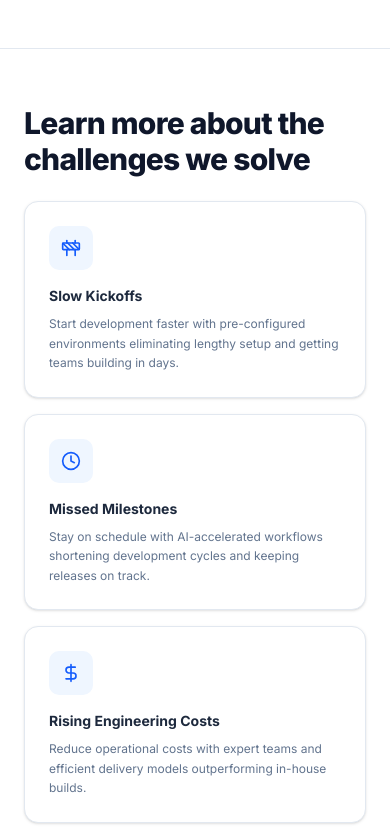
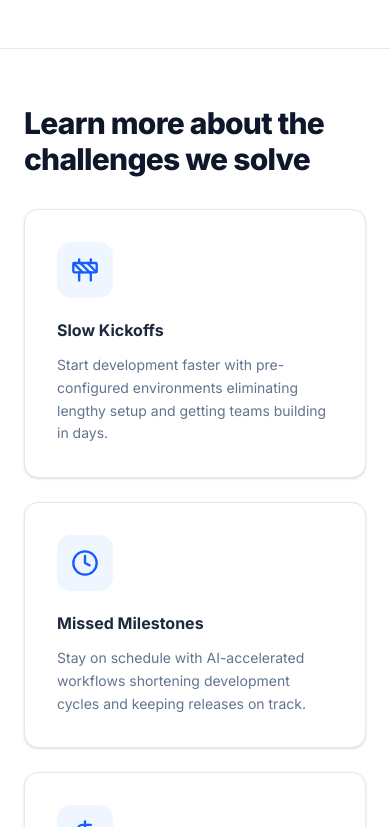
Before and after one commit to krishnavamsij/SimpleCube-Website, a Next.js app: page / in a window 390 px wide. Shown: the part 997-1824 px from the top of the page. Built offline with nearby package versions, Linux system fonts and the light colour scheme.

Commit message:
layout: extend all sections to max-w-[1400px], bigger challenge cards

```diff
--- a/src/components/approach.tsx
+++ b/src/components/approach.tsx
@@ -86,7 +86,7 @@ export function Approach() {
             {/* Radial glow bottom-left */}
             <div className="pointer-events-none absolute -bottom-20 -left-20 h-[400px] w-[400px] rounded-full bg-[#1F35A4]/20 blur-[100px]" />
 
-            <div className="relative z-10 mx-auto max-w-[1200px] px-6">
+            <div className="relative z-10 mx-auto max-w-[1400px] px-6">
                 {/* ── Two-column layout ── */}
                 <div className="flex flex-col gap-16 lg:flex-row lg:items-center lg:gap-20">
 
--- a/src/components/case-studies.tsx
+++ b/src/components/case-studies.tsx
@@ -81,7 +81,7 @@ export function CaseStudies() {
 
     return (
         <section className="bg-secondary py-20 sm:py-28">
-            <div className="mx-auto max-w-[1200px] px-6">
+            <div className="mx-auto max-w-[1400px] px-6">
                 {/* Header */}
                 <motion.div
                     variants={scrollReveal}
--- a/src/components/challenges.tsx
+++ b/src/components/challenges.tsx
@@ -27,7 +27,7 @@ export function Challenges() {
 
     return (
         <section className="bg-white py-14 sm:py-18">
-            <div className="mx-auto max-w-[1200px] px-6">
+            <div className="mx-auto max-w-[1400px] px-6">
                 {/* Section header — Accenture-style label above cards */}
                 <motion.h2
                     variants={scrollReveal}
@@ -45,7 +45,7 @@ export function Challenges() {
                     initial="hidden"
                     whileInView="visible"
                     viewport={viewportOnce}
-                    className="mt-6 grid gap-4 sm:grid-cols-2 lg:grid-cols-5"
+                    className="mt-8 grid gap-6 sm:grid-cols-2 lg:grid-cols-5"
                 >
                     {challenges.map((challenge) => {
                         const Icon = iconMap[challenge.icon];
@@ -53,23 +53,23 @@ export function Challenges() {
                             <motion.div
                                 key={challenge.title}
                                 variants={scrollReveal}
-                                className="group relative overflow-hidden rounded-xl border border-slate-200 bg-white p-6 shadow-sm transition-all duration-300 hover:shadow-md hover:border-blue-200"
+                                className="group relative overflow-hidden rounded-xl border border-slate-200 bg-white p-8 shadow-sm transition-all duration-300 hover:shadow-md hover:border-blue-200"
                             >
                                 {/* Top accent bar on hover */}
                                 <div className="absolute inset-x-0 top-0 h-[3px] bg-gradient-to-r from-blue-600 to-indigo-500 opacity-0 transition-opacity duration-300 group-hover:opacity-100" />
 
                                 {/* Icon */}
-                                <div className="mb-4 flex h-11 w-11 items-center justify-center rounded-lg bg-blue-50">
-                                    {Icon && <Icon className="h-5 w-5 text-blue-600" />}
+                                <div className="mb-5 flex h-14 w-14 items-center justify-center rounded-xl bg-blue-50">
+                                    {Icon && <Icon className="h-7 w-7 text-blue-600" />}
                                 </div>
 
                                 {/* Title */}
-                                <h3 className="text-sm font-bold text-slate-800">
+                                <h3 className="text-base font-bold text-slate-800">
                                     {challenge.title}
                                 </h3>
 
                                 {/* Description */}
-                                <p className="mt-2 text-xs leading-relaxed text-slate-500">
+                                <p className="mt-3 text-sm leading-relaxed text-slate-500">
                                     {challenge.description}
                                 </p>
                             </motion.div>
--- a/src/components/footer.tsx
+++ b/src/components/footer.tsx
@@ -10,7 +10,7 @@ export function Footer() {
 
     return (
         <footer className="border-t border-slate-800 bg-slate-950 text-slate-400">
-            <div className="mx-auto max-w-[1200px] px-6 py-16">
+            <div className="mx-auto max-w-[1400px] px-6 py-16">
                 <div className="grid gap-10 sm:grid-cols-2 lg:grid-cols-[2fr_1fr_1fr_1fr]">
                     {/* Brand */}
                     <div>
--- a/src/components/industries.tsx
+++ b/src/components/industries.tsx
@@ -29,7 +29,7 @@ export function Industries() {
 
     return (
         <section className="bg-muted/30 py-20 sm:py-28">
-            <div className="mx-auto max-w-[1200px] px-6">
+            <div className="mx-auto max-w-[1400px] px-6">
                 {/* Header */}
                 <motion.div
                     variants={scrollReveal}
--- a/src/components/process-timeline.tsx
+++ b/src/components/process-timeline.tsx
@@ -9,7 +9,7 @@ export function ProcessTimeline() {
 
     return (
         <section className="bg-background py-20 sm:py-28">
-            <div className="mx-auto max-w-[1200px] px-6">
+            <div className="mx-auto max-w-[1400px] px-6">
                 {/* Header */}
                 <motion.div
                     variants={scrollReveal}
--- a/src/components/products-showcase.tsx
+++ b/src/components/products-showcase.tsx
@@ -79,7 +79,7 @@ export function ProductsShowcase() {
             <div className="pointer-events-none absolute -top-40 right-1/3 h-[500px] w-[500px] rounded-full bg-[#1F35A4]/20 blur-[120px]" />
             <div className="pointer-events-none absolute bottom-0 left-0 h-[300px] w-[300px] rounded-full bg-[#00D4AA]/10 blur-[100px]" />
 
-            <div className="relative z-10 mx-auto max-w-[1200px] px-6">
+            <div className="relative z-10 mx-auto max-w-[1400px] px-6">
                 {/* Header row */}
                 <motion.div
                     variants={scrollReveal}
--- a/src/components/services.tsx
+++ b/src/components/services.tsx
@@ -15,7 +15,7 @@ export function Services() {
 
     return (
         <section className="bg-white py-20 sm:py-28">
-            <div className="mx-auto max-w-[1200px] px-6">
+            <div className="mx-auto max-w-[1400px] px-6">
                 {/* ── Section header ── */}
                 <motion.div
                     variants={scrollReveal}
--- a/src/components/stats.tsx
+++ b/src/components/stats.tsx
@@ -14,7 +14,7 @@ export function Stats() {
                 initial="hidden"
                 whileInView="visible"
                 viewport={viewportOnce}
-                className="mx-auto grid max-w-[1200px] gap-8 px-6 sm:grid-cols-2 lg:grid-cols-4"
+                className="mx-auto grid max-w-[1400px] gap-8 px-6 sm:grid-cols-2 lg:grid-cols-4"
             >
                 {stats.map((stat) => (
                     <motion.div
--- a/src/components/tech-stack.tsx
+++ b/src/components/tech-stack.tsx
@@ -10,7 +10,7 @@ export function TechStack() {
 
     return (
         <section className="bg-background py-20 sm:py-28">
-            <div className="mx-auto max-w-[1200px] px-6">
+            <div className="mx-auto max-w-[1400px] px-6">
                 <div className="grid gap-14 lg:grid-cols-[1fr_2fr] lg:gap-16">
                     {/* Left column — text */}
                     <motion.div
--- a/src/components/trust-bar.tsx
+++ b/src/components/trust-bar.tsx
@@ -18,7 +18,7 @@ export function TrustBar() {
             viewport={viewportOnce}
             className="border-y border-slate-200 bg-white py-10 sm:py-12"
         >
-            <div className="mx-auto max-w-[1200px] px-6">
+            <div className="mx-auto max-w-[1400px] px-6">
                 <p className="mb-8 text-center text-xs font-semibold uppercase tracking-[0.18em] text-slate-400">
                     {label}
                 </p>
```
Also changed, not shown: src/app/aira/page.tsx (+4 -4 lines).
